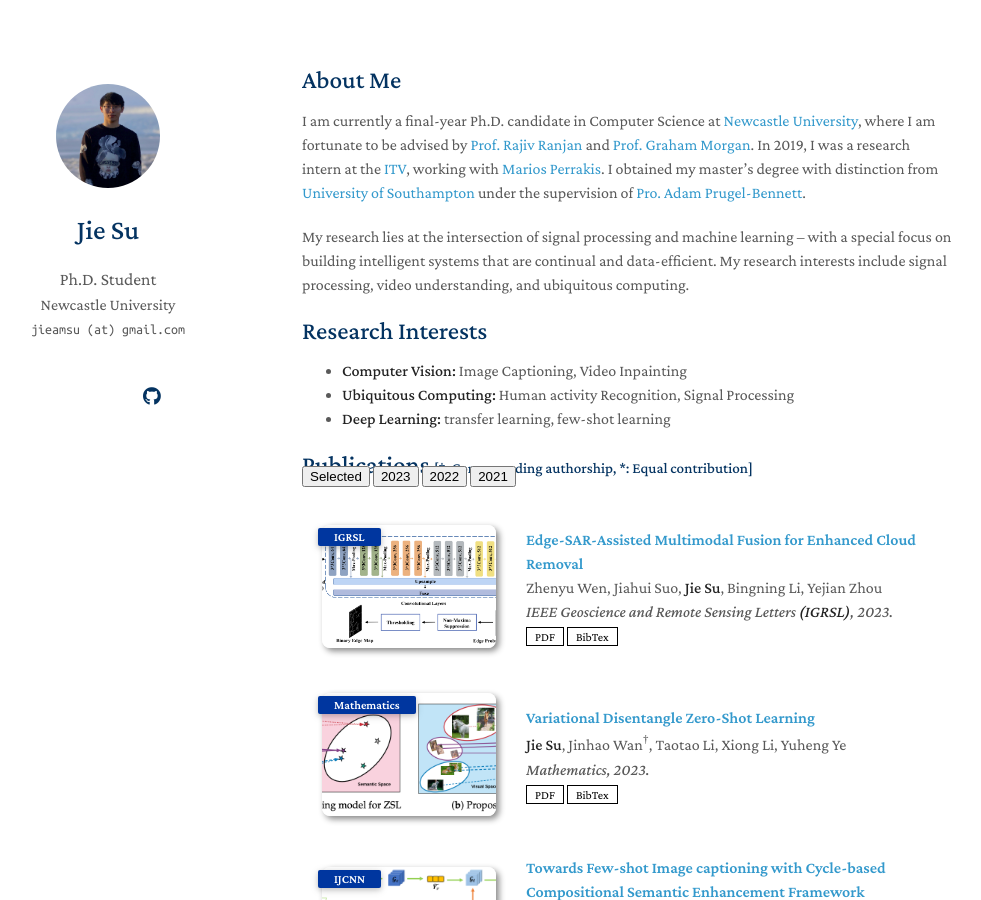
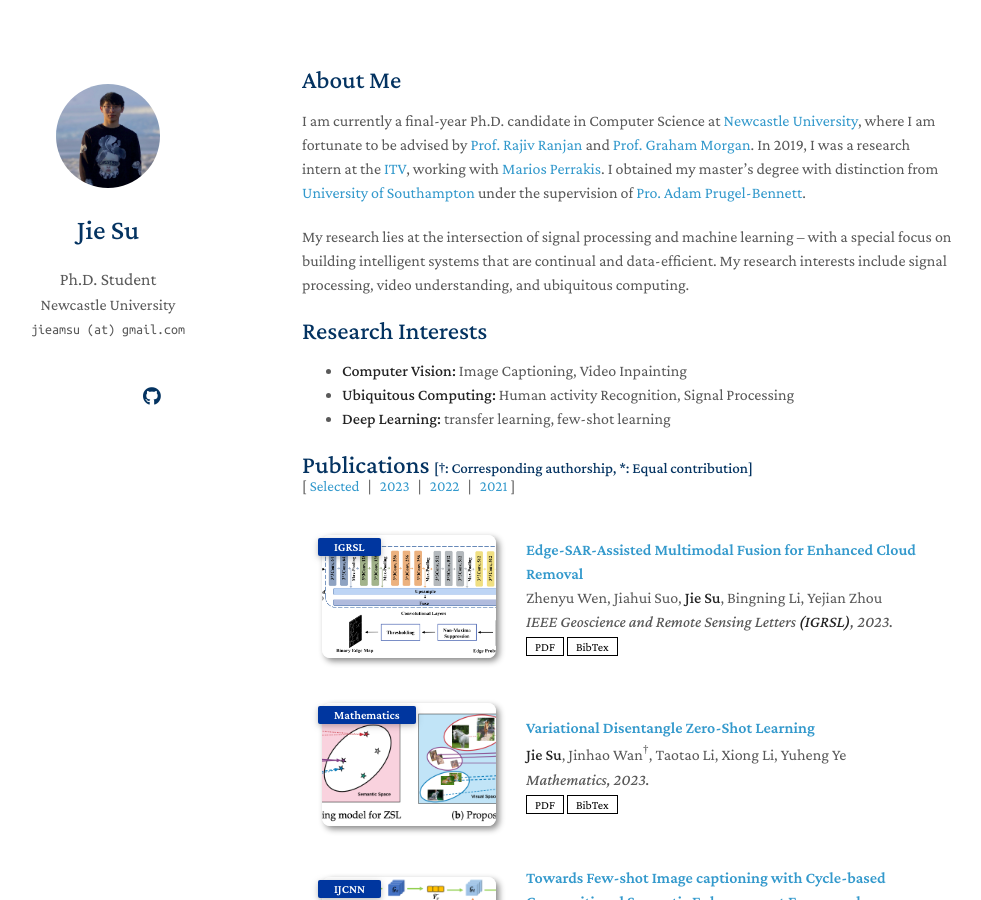
Before and after one commit to Jie-su/Jie-su.github.io, a Jekyll site: the page built from index.md, in a window 1280 px wide and 900 px high. Shown: the whole window, without its empty margins (168-1149 px from the left). Built offline with Jekyll 4.4.1, drawn with Linux system fonts in a browser that asks for light colours; nearby versions of some CDN libraries; a style sheet for code colours, icons or effects is not loaded; our own code applies the rules of GitHub Pages for plain Markdown files.

Commit message:
update new paper

```diff
--- a/_includes/publications.md
+++ b/_includes/publications.md
@@ -1,10 +1,15 @@
 <h2 id="publications" style="margin: 2px 0px -15px;">Publications <temp style="font-size:15px;">[†: Corresponding authorship, *: Equal contribution]</temp></h2>
 
-<div id="yearFilter">
-    <button onclick="filterByYear('selected')">Selected</button>
-    <button onclick="filterByYear('2023')">2023</button>
-    <button onclick="filterByYear('2022')">2022</button>
-    <button onclick="filterByYear('2021')">2021</button>
+<div id="yearFilter" style="margin-top: 10px;">
+    <temp style="font-size:15px;">[</temp>
+    <a href="#" onclick="filterByYear('selected')" style="font-size:15px;">Selected</a>
+    <span style="margin-left: 5px; margin-right: 5px;">|</span>
+    <a href="#" onclick="filterByYear('2023')" style="font-size:15px;">2023</a>
+    <span style="margin-left: 5px; margin-right: 5px;">|</span>
+    <a href="#" onclick="filterByYear('2022')" style="font-size:15px;">2022</a>
+    <span style="margin-left: 5px; margin-right: 5px;">|</span>
+    <a href="#" onclick="filterByYear('2021')" style="font-size:15px;">2021</a>
+    <temp style="font-size:15px;">]</temp>
 </div>
 
 
```
Also changed, not shown: assets/img/favicon-2.png (deleted), assets/img/favicon-dark-2.png (deleted), assets/img/favicon-dark.png, assets/img/favicon.png.
